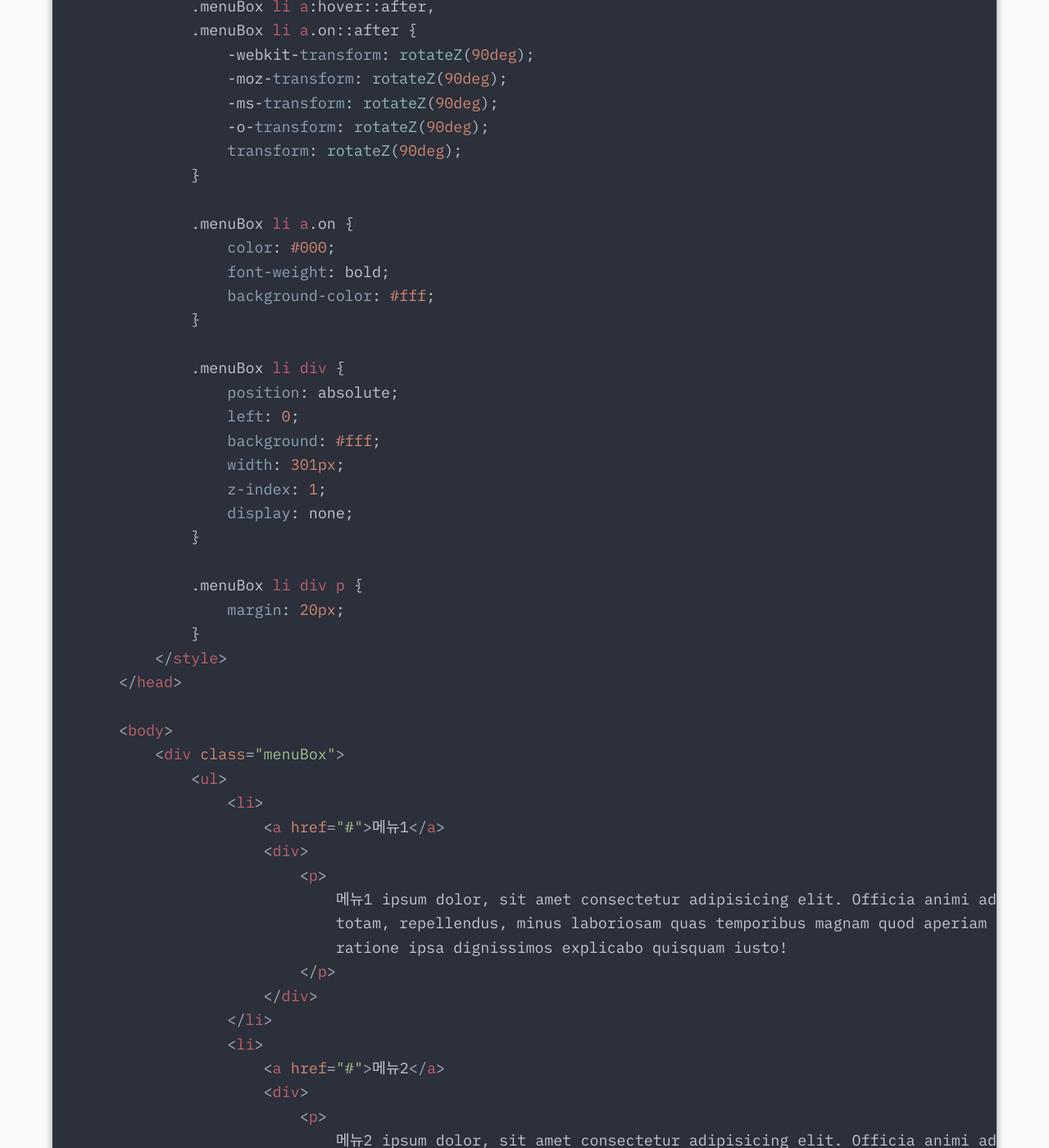
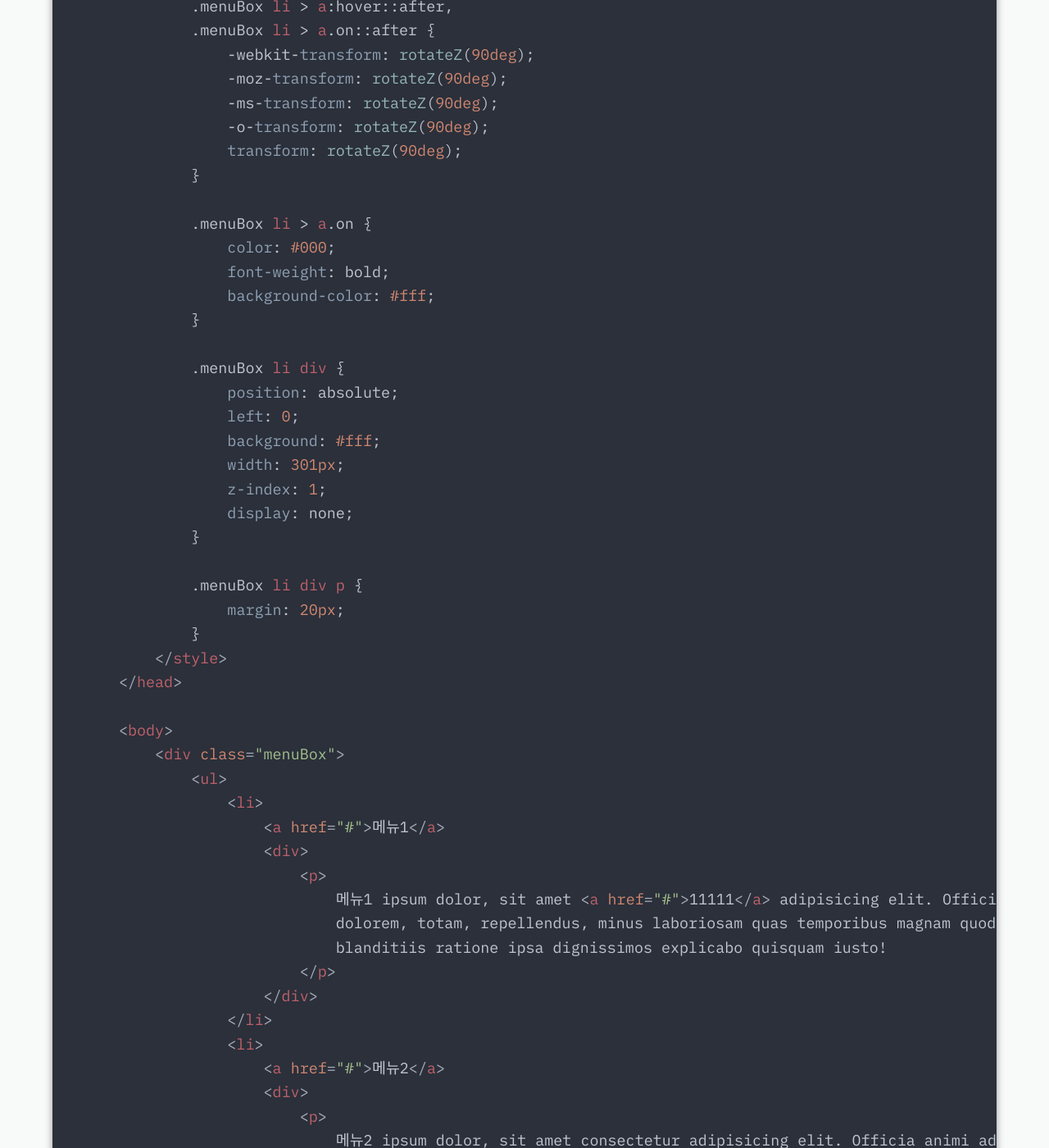
Before and after one commit to stove99/stove99.github.io, a Jekyll site: the page built from _posts/201904/2019-04-20-css javascript menu example.md, in a window 1280 px wide and 1400 px high, scrolled down 3643 px. Shown: the whole window at 82% size. Built offline with Jekyll 4.4.1, drawn with Linux system fonts in a browser that asks for light colours; nearby versions of some CDN libraries; some web fonts are replaced; comment, search, counter and statistics services are not loaded; some of the changed text lies outside the part shown.

Commit message:
소스수정

```diff
--- a/_posts/201904/2019-04-20-css javascript menu example.md
+++ b/_posts/201904/2019-04-20-css javascript menu example.md
@@ -45,7 +45,7 @@ image-sm: https://picsum.photos/500/300?image=1010
                 margin: 0 1px 1px 0;
             }
 
-            .menuBox li a {
+            .menuBox li > a {
                 display: block;
                 position: relative;
                 color: #000;
@@ -55,7 +55,7 @@ image-sm: https://picsum.photos/500/300?image=1010
             }
 
             /* a 태그 옆에 화살표 이미지 추가 */
-            .menuBox li a:after {
+            .menuBox li > a:after {
                 content: "";
                 display: inline-block;
                 position: absolute;
@@ -73,14 +73,14 @@ image-sm: https://picsum.photos/500/300?image=1010
                 transition: all 0.3s ease-out;
             }
 
-            .menuBox li a:hover {
+            .menuBox li > a:hover {
                 color: #000;
                 font-weight: bold;
             }
 
             /* 마우스 오버나 on 클래스가 있을때 이미지 90도로 돌리기 */
-            .menuBox li a:hover::after,
-            .menuBox li a.on::after {
+            .menuBox li > a:hover::after,
+            .menuBox li > a.on::after {
                 -webkit-transform: rotateZ(90deg);
                 -moz-transform: rotateZ(90deg);
                 -ms-transform: rotateZ(90deg);
@@ -88,7 +88,7 @@ image-sm: https://picsum.photos/500/300?image=1010
                 transform: rotateZ(90deg);
             }
 
-            .menuBox li a.on {
+            .menuBox li > a.on {
                 color: #000;
                 font-weight: bold;
                 background-color: #fff;
@@ -116,9 +116,9 @@ image-sm: https://picsum.photos/500/300?image=1010
                     <a href="#">메뉴1</a>
                     <div>
                         <p>
-                            메뉴1 ipsum dolor, sit amet consectetur adipisicing elit. Officia animi ad laborum dolorem,
-                            totam, repellendus, minus laboriosam quas temporibus magnam quod aperiam illum blanditiis
-                            ratione ipsa dignissimos explicabo quisquam iusto!
+                            메뉴1 ipsum dolor, sit amet <a href="#">11111</a> adipisicing elit. Officia animi ad laborum
+                            dolorem, totam, repellendus, minus laboriosam quas temporibus magnam quod aperiam illum
+                            blanditiis ratione ipsa dignissimos explicabo quisquam iusto!
                         </p>
                     </div>
                 </li>
@@ -217,10 +219,13 @@ image-sm: https://picsum.photos/500/300?image=1010
             }
 
             // 메뉴에서 포커스 벗어나면 메뉴 닫기
-            document.querySelector(".menuBox").addEventListener("focusout", function() {
-                btn.removeClass("on");
-                for (var i = 0, size = btn.length; i < size; i++) {
-                    btn[i].nextElementSibling.style.display = "none";
+            document.body.addEventListener("focusin", function(e) {
+                // 펼쳐진 메뉴에 포커스가 갔을때 메뉴가 닫히지 않게 처리
+                if (!e.target.parents(".menuBox").length) {
+                    btn.removeClass("on");
+                    for (var i = 0, size = btn.length; i < size; i++) {
+                        btn[i].nextElementSibling.style.display = "none";
+                    }
                 }
             });
 
```
Also changed, not shown: other parts of _posts/201904/2019-04-20-css javascript menu example.md (+28 -5 lines).
